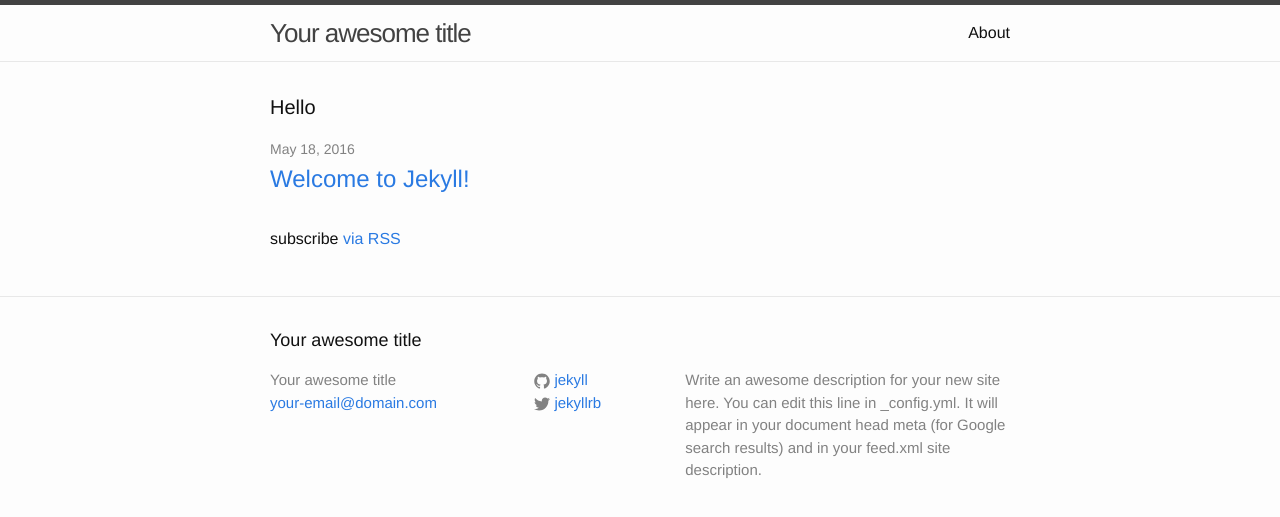
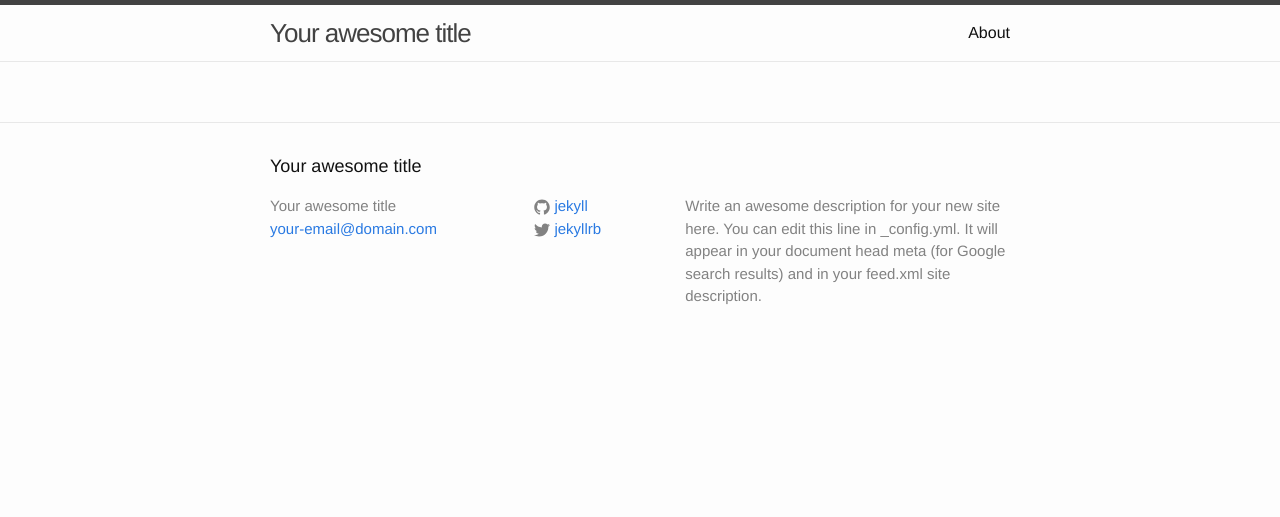
Before and after one commit to nicobartello1/user-name-cc.github.io, a Jekyll site: the page built from index.html, in a window 1280 px wide. Shown: the top 517 px of the page. Built offline with Jekyll 4.4.1, drawn with Linux system fonts in a browser that asks for light colours.

Commit message:
Update index.html

```diff
--- a/index.html
+++ b/index.html
@@ -1,23 +1,3 @@
 ---
 layout: default
 ---
-
-<div class="home">
-
-  <h1 class="page-heading">Hello</h1>
-
-  <ul class="post-list">
-    {% for post in site.posts %}
-      <li>
-        <span class="post-meta">{{ post.date | date: "%b %-d, %Y" }}</span>
-
-        <h2>
-          <a class="post-link" href="{{ post.url | prepend: site.baseurl }}">{{ post.title }}</a>
-        </h2>
-      </li>
-    {% endfor %}
-  </ul>
-
-  <p class="rss-subscribe">subscribe <a href="{{ "/feed.xml" | prepend: site.baseurl }}">via RSS</a></p>
-
-</div>
```
